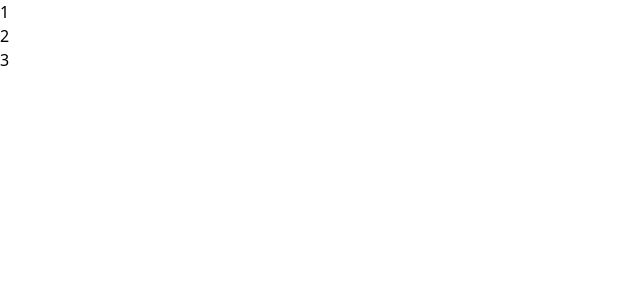
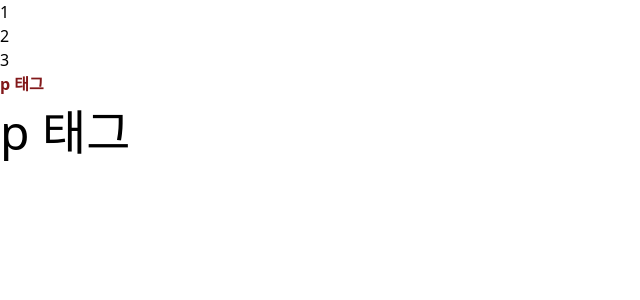
Before and after one commit to yu-rim98/sesac-learning, a React (Vite) app in the folder week03/react/my-react-app/: page / in a window 1280 px wide. Shown: the top 300 px of the page, without its empty margins (0-640 px from the left). Built offline with nearby package versions, Linux system fonts and the light colour scheme.

Commit message:
jsx 문법 규칙

```diff
--- a/week03/react/my-react-app/src/App.jsx
+++ b/week03/react/my-react-app/src/App.jsx
@@ -11,6 +11,14 @@ export default function App() {
       <div>1</div>
       <div>2</div>
       <div>3</div>
+      {/* 닫는 태그가 필수 */}
+      {/* <input> : 불가 */}
+
+      {/* 속성명은 카멜케이스 : className="" onClick={}*/}
+      <p className="font-bold text-red-900">p 태그</p>
+
+      {/* style은 객체로 작성한다. : style={{key: value}} 형태 */}
+      <p style={{ font: "bold", fontSize: "3rem" }}>p 태그</p>
     </>
   );
 }
```
